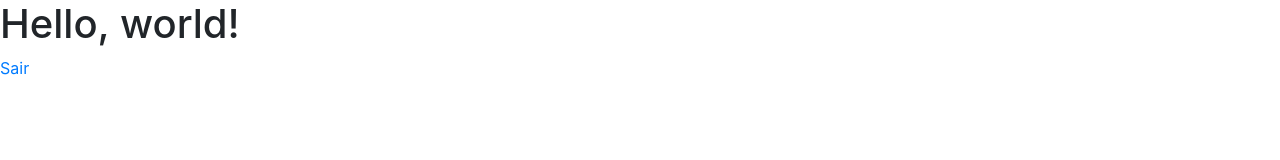
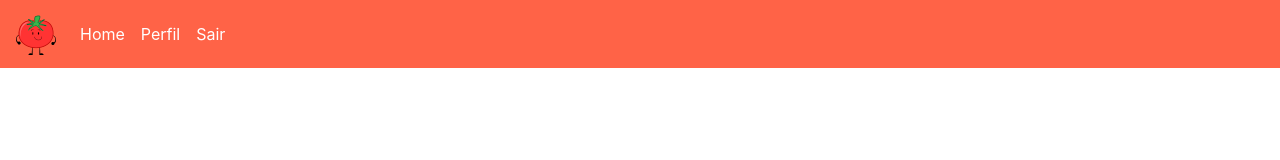
Before and after one commit to DaniloMarques1/time2study, a plain HTML site: page index.html in a window 1280 px wide. Drawn offline with nearby package versions, Linux system fonts and the light colour scheme.

Commit message:
Estilização do home

```diff
--- /dev/null
+++ b/css/home.css
@@ -0,0 +1,7 @@
+.navbar-color {
+	background-color: rgb(	255, 99, 71);
+}
+
+.navbar .navbar-nav .nav-item .nav-link {
+	color:white;
+}
--- a/index.html
+++ b/index.html
@@ -7,11 +7,31 @@
 
     <!-- Bootstrap CSS -->
     <link rel="stylesheet" href="https://stackpath.bootstrapcdn.com/bootstrap/4.3.1/css/bootstrap.min.css" integrity="sha384-ggOyR0iXCbMQv3Xipma34MD+dH/1fQ784/j6cY/iJTQUOhcWr7x9JvoRxT2MZw1T" crossorigin="anonymous">
+    <link rel="stylesheet" type="text/css" href="css/home.css">
         <title>Hello, world!</title>
   </head>
   <body>
-    <h1>Hello, world!</h1>
-    <a id="sair" href="#">Sair</a>
+    <nav class="navbar-color navbar navbar-expand-lg navbar-light">
+  <a class="navbar-brand" href="#"><img src="images/tomato.png" alt="Tomato"></a>
+  <button class="navbar-toggler" type="button" data-toggle="collapse" data-target="#navbarSupportedContent" aria-controls="navbarSupportedContent" aria-expanded="false" aria-label="Toggle navigation">
+    <span class="navbar-toggler-icon"></span>
+  </button>
+
+  <div class="collapse navbar-collapse" id="navbarSupportedContent">
+    <ul class="navbar-nav mr-auto">
+      <li class="nav-item">
+        <a class="nav-link" href="#">Home</a>
+      </li>
+      <li class="nav-item">
+        <a class="nav-link" href="#">Perfil</a>
+      </li>
+      <li class="nav-item">
+        <a class="nav-link" id="sair" href="#">Sair</a>
+      </li>
+    </ul>
+
+  </div>
+</nav>
     <!-- Optional JavaScript -->
     <!-- jQuery first, then Popper.js, then Bootstrap JS -->
     <script src="https://code.jquery.com/jquery-3.3.1.slim.min.js" integrity="sha384-q8i/X+965DzO0rT7abK41JStQIAqVgRVzpbzo5smXKp4YfRvH+8abtTE1Pi6jizo" crossorigin="anonymous"></script>
--- a/js/registro.js
+++ b/js/registro.js
@@ -4,7 +4,6 @@ document.addEventListener("DOMContentLoaded", () => {
 	const password = document.querySelector("#password")
 	const confirm_password = document.querySelector("#confirm_password")
 	const email = document.querySelector("#email")
-	const sign_up = document.querySelector("#btn_click")
 	const url = "http://localhost:5000/api/registrar"
 	const form = document.querySelector("#form")
 
```
Also changed, not shown: images/FotoJet.png (deleted), 1 other file.
